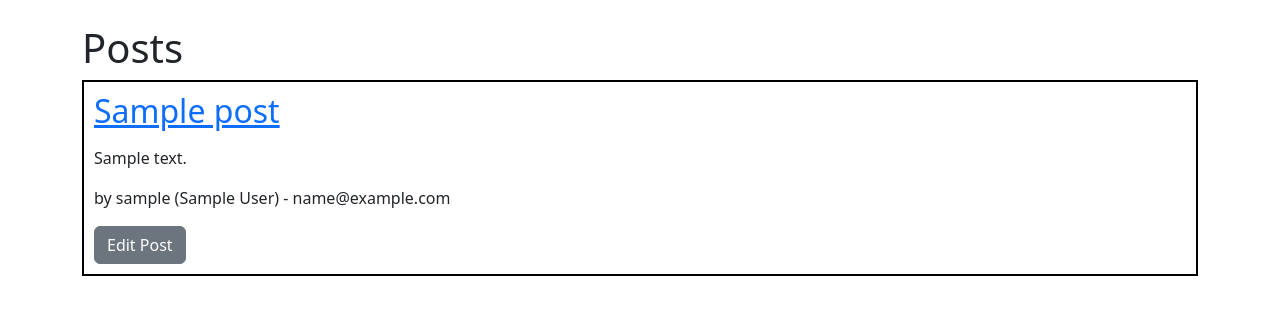
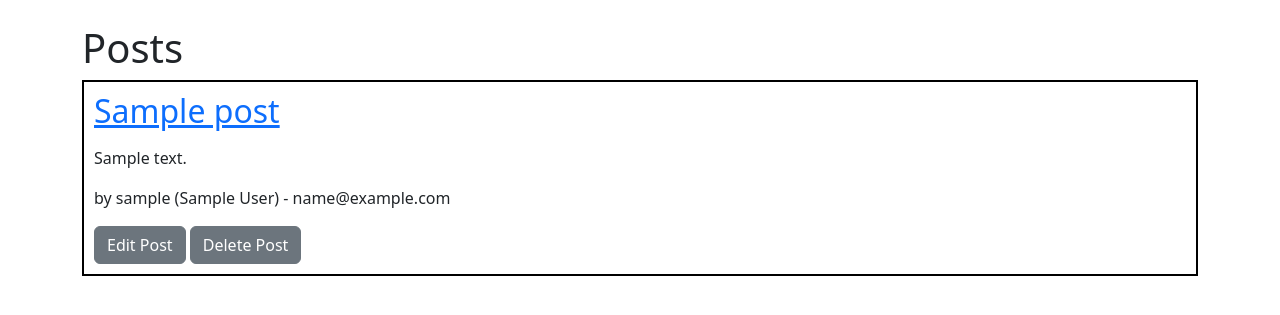
Before and after one commit to suuummiiit/blog, a Django app: page / in a window 1280 px wide. Shown: the part 56-371 px from the top of the page. Run offline with Django 5.2, Linux system fonts and the light colour scheme; tables that the repository leaves empty hold one stand-in row (values such as "Sample post").

Commit message:
delete post

```diff
--- a/blog_app/templates/article_details.html
+++ b/blog_app/templates/article_details.html
@@ -16,4 +16,5 @@
     <br><br>
     <a href="{% url 'home' %}" class="btn btn-secondary">Back</a>
     <a href="{% url 'update_post' post.pk %}" class="btn btn-secondary">Edit Post</a>
+    <a href="{% url 'delete_post' post.pk %}" class="btn btn-secondary">Delete Post</a>
 {% endblock %}
--- a/blog_app/templates/home.html
+++ b/blog_app/templates/home.html
@@ -15,6 +15,7 @@
             <p>by {{ post.author }} ({{ post.author.first_name }} {{ post.author.last_name }}) - {{ post.author.email }}</p>
 
             <a href="{% url 'update_post' post.pk %}" class="btn btn-secondary">Edit Post</a>
+            <a href="{% url 'delete_post' post.pk %}" class="btn btn-secondary">Delete Post</a>
         </li>
         <br>
         {% endfor %}
--- a/blog_app/urls.py
+++ b/blog_app/urls.py
@@ -1,6 +1,6 @@
 from django.urls import path
 # from . import views
-from .views import Home, ArticleDetails, Create_Post, Update_Post
+from .views import Home, ArticleDetails, Create_Post, Update_Post, Delete_Post
 
 urlpatterns = [
     # path('', views.home, name="home"),
@@ -8,4 +8,6 @@ urlpatterns = [
     path('article/<int:pk>', ArticleDetails.as_view(), name="article_details"),
     path('create_post/', Create_Post.as_view(), name="create_post"),
     path('article/update/<int:pk>', Update_Post.as_view(), name="update_post"),
+    path('article/delete/<int:pk>', Delete_Post.as_view(), name="delete_post"),
+
 ]
--- a/blog_app/views.py
+++ b/blog_app/views.py
@@ -1,7 +1,8 @@
 from django.shortcuts import render
-from django.views.generic import ListView, DetailView, CreateView, UpdateView
+from django.views.generic import ListView, DetailView, CreateView, UpdateView, DeleteView
 from .models import Post
 from .forms import PostForm, UpdateForm
+from django.urls import reverse_lazy
 
 
 # def home(request):
@@ -10,6 +11,7 @@ from .forms import PostForm, UpdateForm
 class Home(ListView):
     model = Post
     template_name = 'home.html'
+    # ordering = ['-id']
 
 class ArticleDetails(DetailView):
     model = Post
@@ -28,3 +30,8 @@ class Update_Post(UpdateView):
     form_class = UpdateForm
     template_name = 'update_post.html'
     # fields = ('title', 'body')
+
+class Delete_Post(DeleteView):
+    model = Post
+    template_name = 'delete_post.html'
+    success_url = reverse_lazy('home')
```
Also changed, not shown: blog_app/templates/delete_post.html (added, +23 -0 lines).
